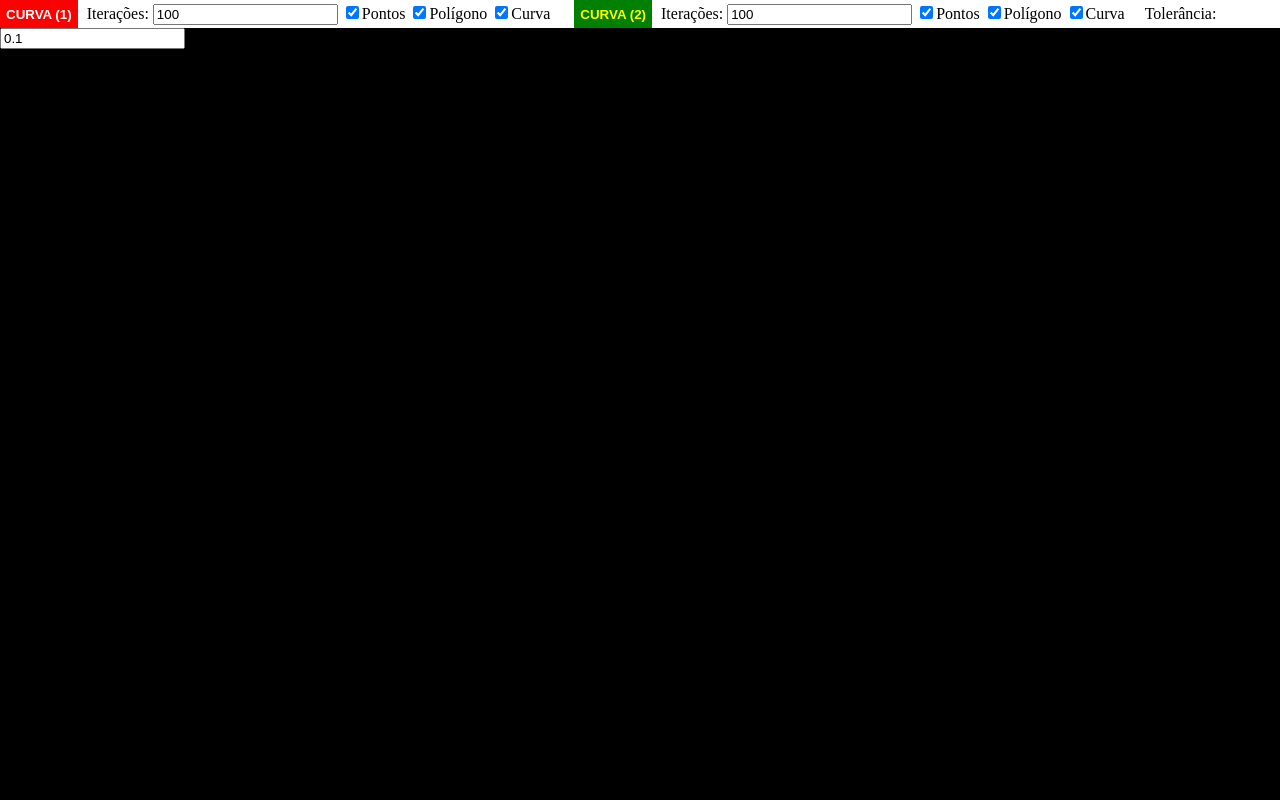
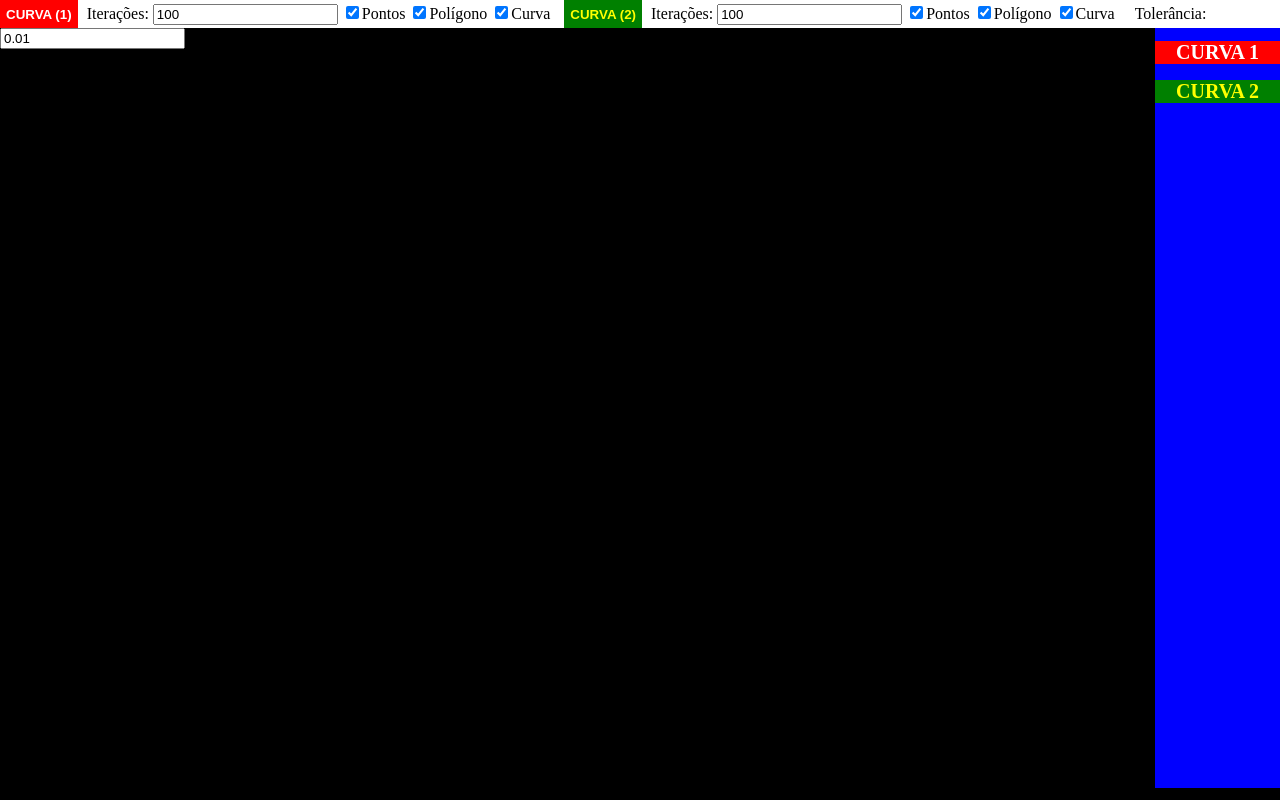
Before and after one commit to ShunyaoNi/bezier-curves-intersection, a plain HTML site: page index.html in a window 1280 px wide. Drawn offline with Linux system fonts and the light colour scheme.

Commit message:
Melhorando interface do sistema

```diff
--- a/bezier.js
+++ b/bezier.js
@@ -1,4 +1,4 @@
-var TC = document.getElementsByClassName("parameter"); //T's para a primeira curva
+var TC = document.getElementsByClassName("parameter");
 var intersectionPoints = [[],[]];
 
 // Algoritmo de De Casteljau
@@ -107,24 +107,21 @@ function subdivide(curve) {
     return [leftSubCurve.concat(leftSubCurveParameters), rightSubCurve.concat(rightSubCurveParameters)];
 }
 
-var tolerancia = 0.1;
+var tolerancia = 0.01;
 function smallEnough(boundingBox) {
     return (boundingBox[2] - boundingBox[0]) * (boundingBox[3] - boundingBox[1]) <= tolerancia;
 }
 
 function addIntersection() {
-    var ul = document.getElementsByClassName("parameter");
+    let ul = document.getElementsByClassName("parameter");
     ul[0].innerHTML = "";
     ul[1].innerHTML = "";
 
     for(let i = 0; i < intersectionPoints.length; i++) {
         for(let j = 0; j < intersectionPoints[i].length; j++) {
-            var li = document.createElement("li");
-            li.appendChild(document.createTextNode(i + ": " + intersectionPoints[i][j]));
+            let li = document.createElement("li");
+            li.appendChild(document.createTextNode("t = " + intersectionPoints[i][j]));
             ul[i].appendChild(li);
         }
     }
-
-
-    //TC[curve].innerHTML = "" + t;
 }
--- a/index.html
+++ b/index.html
@@ -21,10 +21,15 @@
         <input type="checkbox" onchange="drawPolygons[1] = !drawPolygons[1];"checked />Polígono
         <input type="checkbox" onchange="drawCurves[1] = !drawCurves[1];" checked />Curva
         &emsp;Tolerância:
-        <input type="text" type="number" value="0.1" oninput="tolerancia = this.value;" />
+        <input type="text" type="number" value="0.01" oninput="tolerancia = this.value;" />
+    </nav>
+
+    <div id="parameters">
+        <h1 id="curve1parameters">CURVA 1</h1>
         <ul class="parameter"></ul>
+        <h1 id="curve2parameters">CURVA 2</h1>
         <ul class="parameter"></ul>
-    </nav>
+    </div>
 
     <canvas id="canvas"></canvas>
     <script src="main.js"></script>
--- a/main.css
+++ b/main.css
@@ -36,10 +36,35 @@ button#curva1 {
 button#curva2 {
     background-color: green;
     color: yellow;
-    margin-left: 20px;
+    margin-left: 10px;
 }
-ul.parameter{
-    color : white;
+
+#parameters {
+    background-color: blue;
+    position: absolute;
+    right: 0;
+    width: 125px;
+    height: 95%;
+    color: white;
+}
+
+h1 {
+    font-size: 20px;
+    text-align: center;
+}
+
+h1#curve1parameters {
+    background-color: red;
+    color: white;
+}
+
+h1#curve2parameters {
+    background-color: green;
+    color: yellow;
+}
+
+ul li {
+    list-style: none;
 }
 
 canvas {
```
